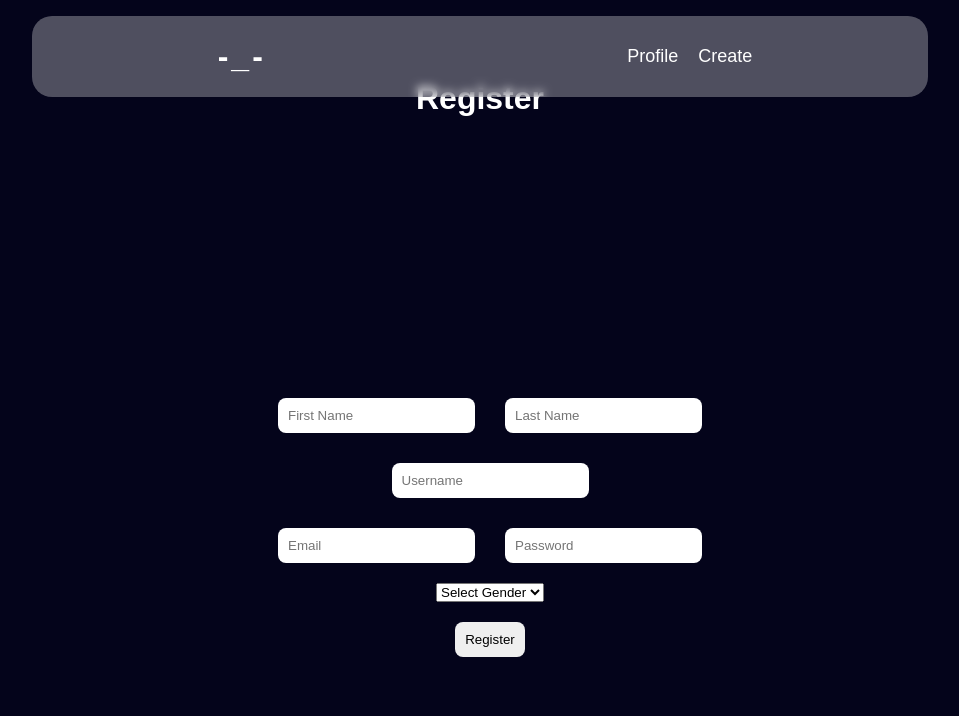
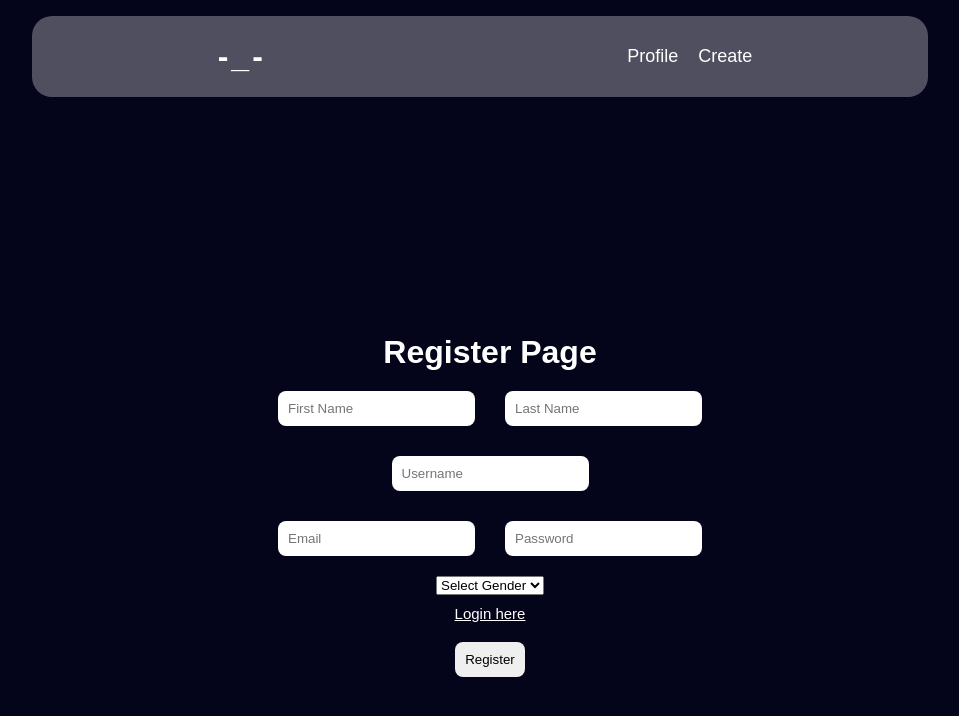
Before and after one commit to ahmed3mr55/front-end-frofile, a Next.js app: page /register in a window 1280 px wide. Shown: the top 716 px of the page, without its empty margins (160-1119 px from the left). Built offline with nearby package versions, Linux system fonts and the light colour scheme.

Commit message:
Update on style

```diff
--- a/app/globals.css
+++ b/app/globals.css
@@ -15,5 +15,5 @@ Body {
 }
 
 .app {
-    margin-top: 80px;
+    margin-top: 100px;
 }
--- a/app/register/page.js
+++ b/app/register/page.js
@@ -3,6 +3,7 @@ import { useState } from "react";
 import { useRouter } from "next/navigation";
 import style from "./style.module.css";
 import Cookies from "js-cookie";
+import Link from "next/link";
 
 export default function Register() {
   const [email, setEmail] = useState("");
@@ -48,8 +49,8 @@ export default function Register() {
 
   return (
     <div>
-      <h1 className={style.title}>Register</h1>
       <form className={style.container} onSubmit={handleSubmit}>
+      <h1 className={style.title}>Register Page</h1>
         <div className={style.inputs}>
           <input
             type="text"
@@ -98,6 +99,7 @@ export default function Register() {
           <option value="Male">Male</option>
           <option value="Female">Female</option>
         </select>
+        <Link className={style.link} href="/">Login here</Link>
 
         <button type="submit">Register</button>
       </form>
--- a/app/register/style.module.css
+++ b/app/register/style.module.css
@@ -47,3 +47,9 @@
 .container button:active {
     background: #ccc;
 }
+
+.link {
+    text-align: center;
+    color: inherit;
+    font-size: 15px;
+}
```
